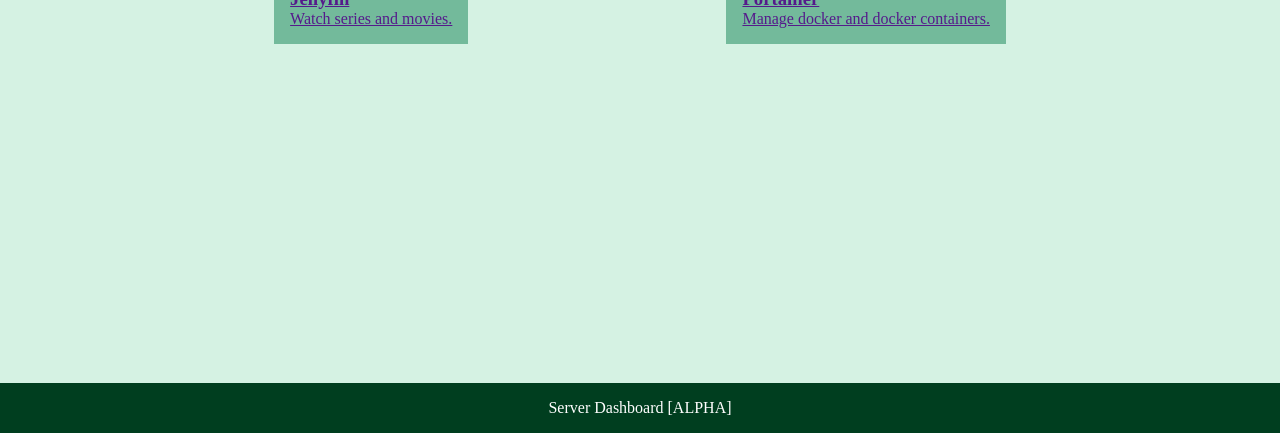
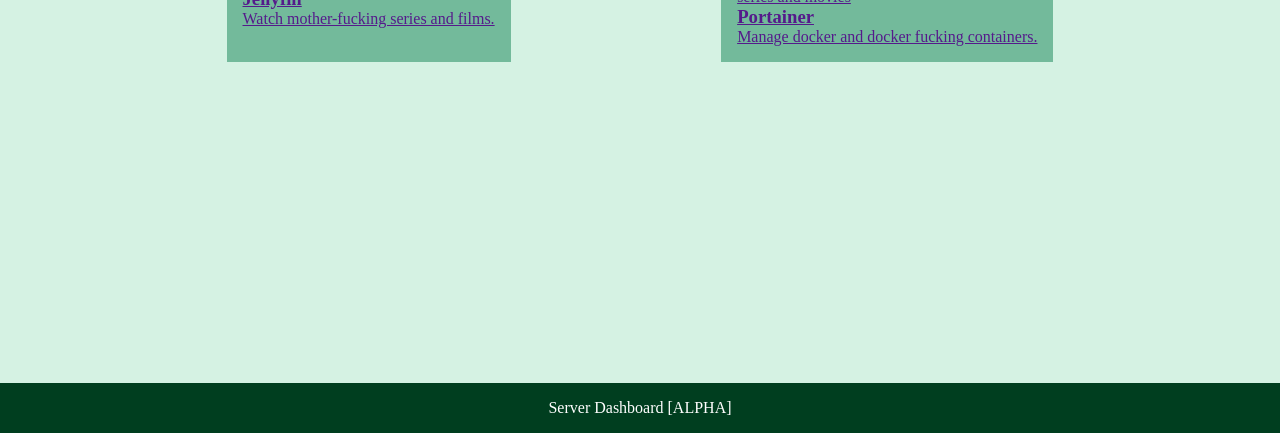
Before and after one commit to ChainPenguin/Server_Dashboard, a plain HTML site: page index.html in a window 1280 px wide. Shown: the part 367-800 px from the top of the page. Drawn offline with Linux system fonts and the light colour scheme.

Commit message:
Mother-fucking change

```diff
--- a/index.html
+++ b/index.html
@@ -40,7 +40,7 @@
                         <img src="images/logo_jellyfin.png" alt="logo_jellyfin" height="50px" width="50px">
                         <div class="text">
                             <h3>Jellyfin</h3>
-                            <p>Watch series and movies.</p>
+                            <p>Watch mother-fucking series and films.</p>
                         </div>
                     </div>
                 </a>
@@ -49,9 +49,9 @@
                 <a href="">
                     <div>
                         <img src="images/logo_portainer.png" alt="logo_portainer" height="50px" width="50px">
-                        <div class="text">
+                        <div class="text">series and movies
                             <h3>Portainer</h3>
-                            <p>Manage docker and docker containers.</p>
+                            <p>Manage docker and docker fucking containers.</p>
                         </div>
                     </div>
                 </a>
```
